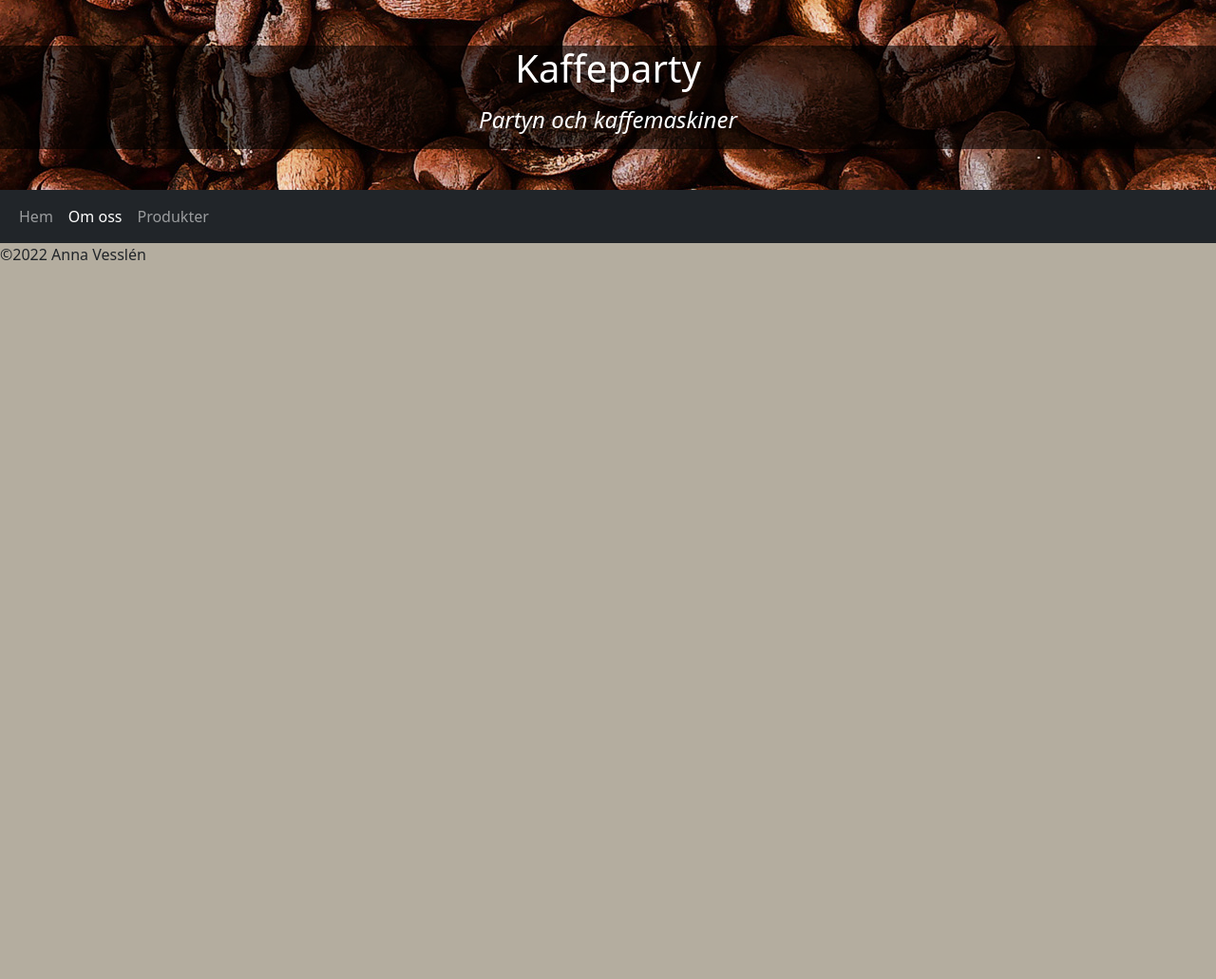
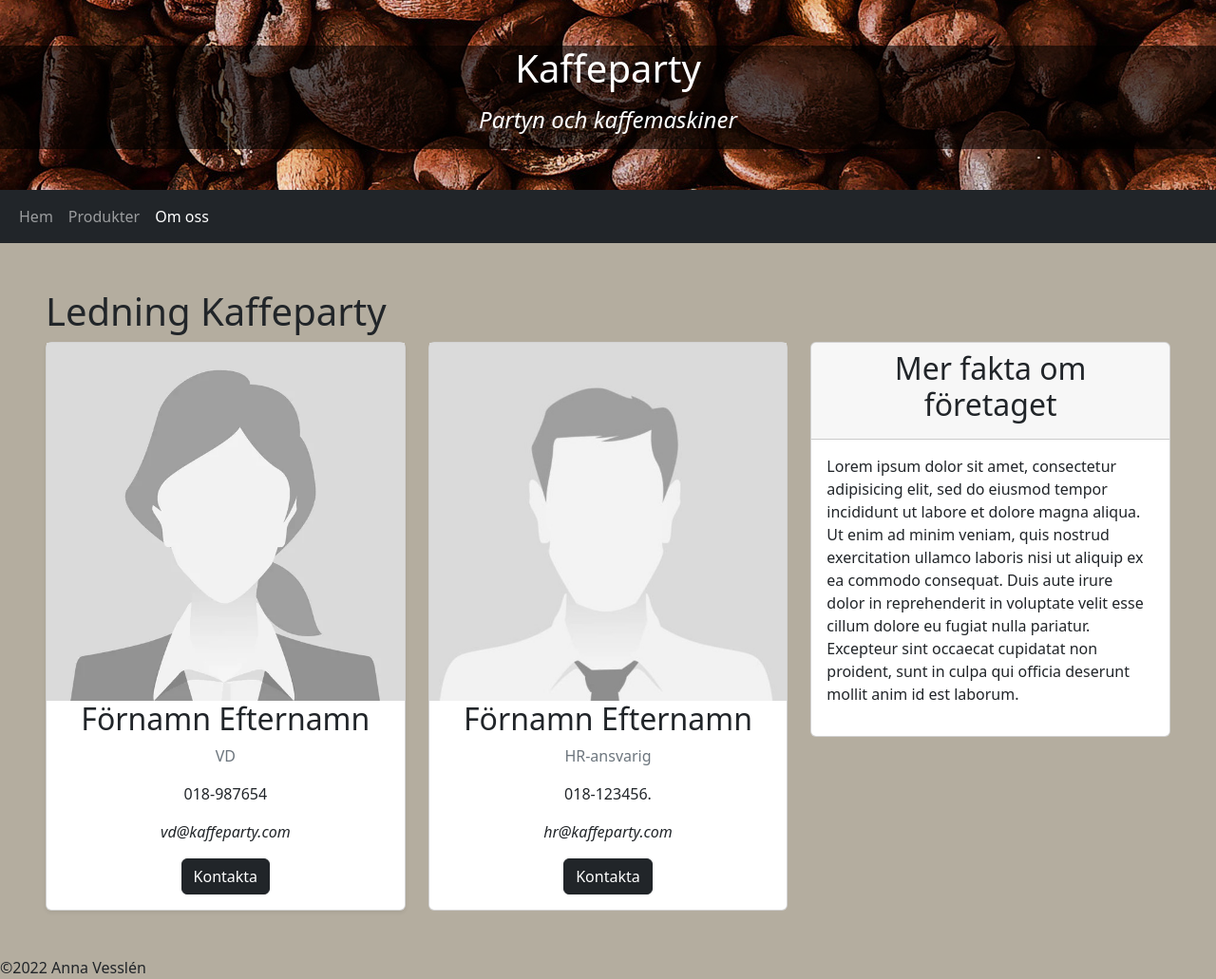
Before and after one commit to AVesslen/Ovn8Bootstrap, a plain HTML site: page OmOss.html in a window 1280 px wide. Shown: the whole page at 95% size. Before the commit the page ends 800 px from the top, so only its background shows below. Drawn offline with nearby package versions, Linux system fonts and the light colour scheme.

Commit message:
La till företagsinfo i OmOss

```diff
--- a/OmOss.html
+++ b/OmOss.html
@@ -19,7 +19,7 @@
   <header>
     <div
       class="pt-5 pb-5 text-center bg-image img-fluid"
-      style="background-image: url('coffe-beans.jpg'); height: 200px;">
+      style="background-image: url('Images/coffe-beans.jpg'); height: 200px;">
       <div class="mask" style="background-color: rgba(0, 0, 0, 0.6);">
         <div class="d-flex justify-content-center align-items-center h-100">
           <div class="text-white">
@@ -44,16 +44,81 @@
                 <a class="nav-link" href="index.html">Hem</a>
               </li>
               <li class="nav-item">
+                <a class="nav-link" href="Produkter.html">Produkter</a>
+              </li>
+              <li class="nav-item">
                 <a class="nav-link active" aria-current="page" href="OmOss.html">Om oss</a>
               </li>
-              <li class="nav-item">
-                <a class="nav-link" href="Produkter.html">Produkter</a>
-              </li>
-
             </ul>
           </div>
         </div>
       </nav>
+
+
+
+
+
+
+
+      <div class="container-fluid p-5 ">
+      <h1>Ledning Kaffeparty</h1>
+      <div class="row">
+        <div class="col-md-4 m5">
+          <div class="card rounded h-100 shadow-sm">
+            <img src="Images/avatar_vd.jpg" alt="VD" class="img-fluid" style="width:100%">
+
+              <div class="text-center">
+              <h2>Förnamn Efternamn</h2>
+              <p class="text-secondary">VD</p>
+              <p>018-987654</p>
+              <p class="fst-italic">vd@kaffeparty.com</p>
+              <p class="btn btn-dark" role="button">Kontakta</p>
+            </div>
+
+          </div>
+        </div>
+
+        <div class="col-md-4 m5">
+          <div class="card">
+            <img src="Images/avatar_hr.jpg" class="img-fluid" alt="HR-ansvarig" style="width:100%">
+            <div class="text-center">
+              <h2>Förnamn Efternamn</h2>
+              <p class="text-secondary">HR-ansvarig</p>
+              <p>018-123456.</p>
+              <p class="fst-italic">hr@kaffeparty.com</p>
+              <p class="btn btn-dark" role="button">Kontakta</p>
+            </div>
+          </div>
+        </div>
+
+        <div class="col-md-4 m5">
+          <div class="card background-color: rgba(0,0,0,0.2);">
+            <div class="card-header">
+            <div class="text-center">
+              <h2>Mer fakta om företaget</h2>
+              </div>
+            </div>
+              <div class="text m-3"> <p>Lorem ipsum dolor sit amet, consectetur adipisicing elit, sed do eiusmod tempor incididunt ut labore et dolore magna aliqua.
+                Ut enim ad minim veniam, quis nostrud exercitation ullamco laboris nisi ut aliquip ex ea commodo consequat. Duis aute irure
+                dolor in reprehenderit in voluptate velit esse cillum dolore eu fugiat nulla pariatur. Excepteur sint occaecat cupidatat non
+                proident, sunt in culpa qui officia deserunt mollit anim id est laborum.</p>
+                </div>
+          </div>
+        </div>
+
+      </div>
+      </div>
+
+
+
+
+
+
+
+
+
+
+
 
 
 
```
Also changed, not shown: Produkter.html (+14 -15 lines), index.html (+8 -9 lines), Images/avatar_hr.jpg (added), Images/avatar_vd.jpg (added), Images/coffe-beans.jpg (renamed from coffe-beans.jpg), Images/coffe-beans2.jpg (renamed from coffe-beans2.jpg), Images/flera_koppar.jpg (renamed from flera_koppar.jpg), Images/kaffebönor.png (renamed from kaffebönor.png), Images/kaffemaskin.jpg (renamed from kaffemaskin.jpg), Images/kaffemaskin_manniska.jpg (renamed from kaffemaskin_manniska.jpg), Images/koppar_pa_rad.jpg (added), Images/tre_kaffekoppar.jpg (renamed from tre_kaffekoppar.jpg), kopp_med_rykande_kaffe.jpg (deleted), koppar_pa_rad.jpg (deleted).
